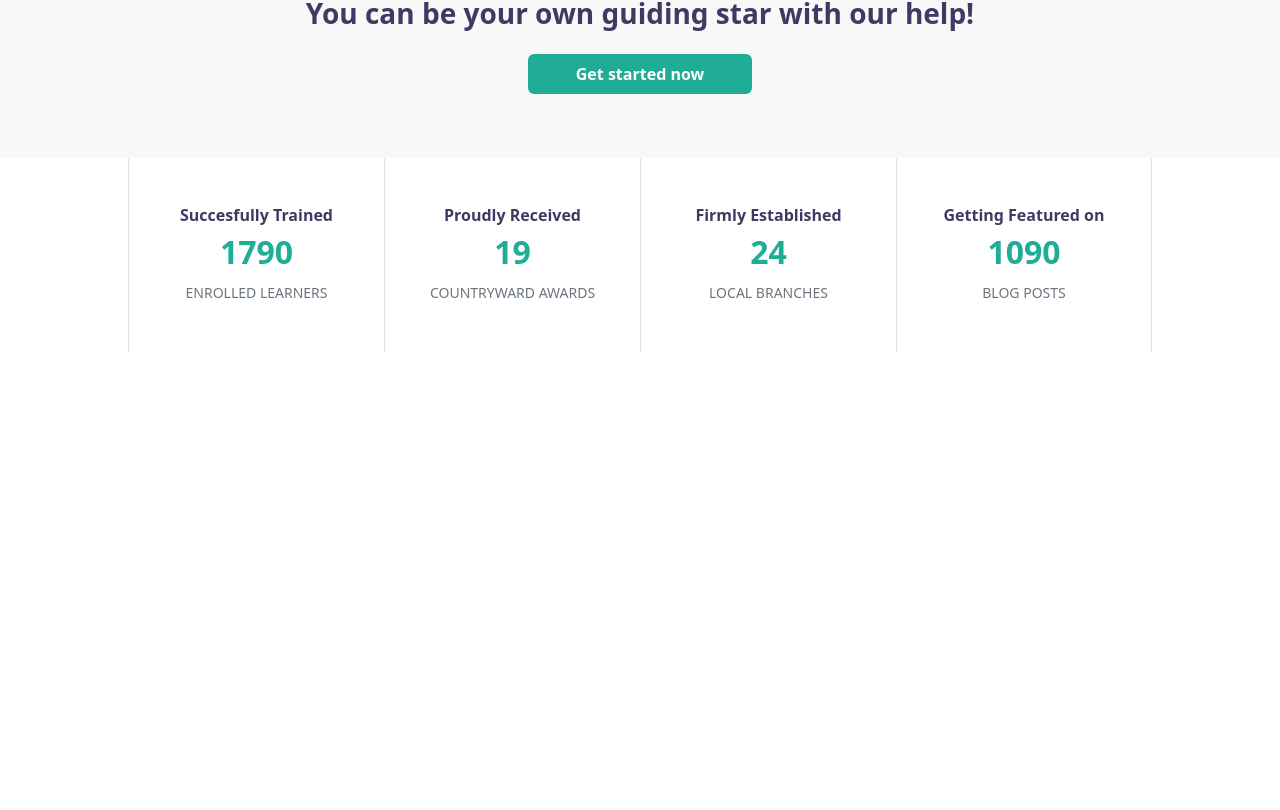
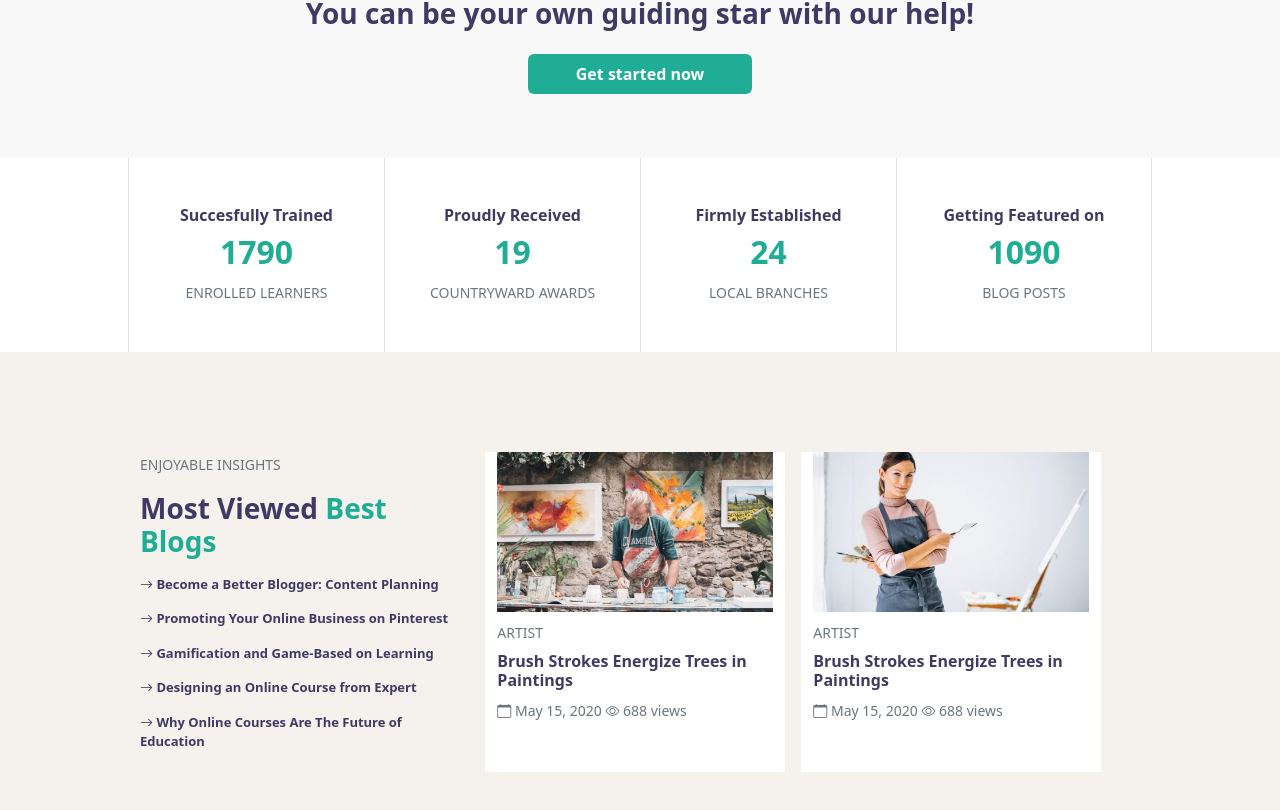
Before and after one commit to janeloraineflores/proj-html-vuejs, a Vue app: page / in a window 1280 px wide. Shown: the part 3207-4017 px from the top of the page. Before the commit the page ends 3559 px from the top, so only its background shows below. Built offline with nearby package versions, Linux system fonts and the light colour scheme.

Commit message:
Aggiunto fifth section main

```diff
--- a/src/components/MainComponent.vue
+++ b/src/components/MainComponent.vue
@@ -482,6 +482,82 @@
             </div>
         </section>
 
+        <!-- fifth section main -->
+        <section class="fifth-section-main">
+            <div class="my-container">
+                <div class="row">
+                    <div class="col-4 ">
+                        <small class="text-uppercase text-secondary">
+                            Enjoyable Insights
+                        </small>
+                        <h3 class="fw-bold my-3">
+                            Most Viewed
+                            <span>
+                                Best Blogs
+                            </span>
+                        </h3>
+                        <ul class="list-unstyled">
+                            <li>
+                                <i class="bi bi-arrow-right"></i> Become a Better Blogger: Content Planning
+                            </li>
+                            <li>
+                                <i class="bi bi-arrow-right"></i> Promoting Your Online Business on Pinterest
+                            </li>
+                            <li>
+                                <i class="bi bi-arrow-right"></i> Gamification and Game-Based on Learning
+                            </li>
+                            <li>
+                                <i class="bi bi-arrow-right"></i> Designing an Online Course from Expert
+                            </li>
+                            <li>
+                                <i class="bi bi-arrow-right"></i> Why Online Courses Are The Future of Education
+                            </li>
+                        </ul>
+                    </div>
+
+                    <div class="col-3 bg mx-3 ">
+                        <div class="fifth-image-container">
+                            <img src="../assets/img/artist-blog-03-480x352.jpeg" alt="">
+                        </div>
+                        <div class="my-2 ">
+                            <small class="text-uppercase text-secondary">
+                                Artist
+                            </small>
+                            <h6 class="fw-bold my-2">
+                                Brush Strokes Energize Trees in Paintings
+                            </h6>
+                            <small class="text-secondary">
+                                <i class="bi bi-calendar"></i> May 15, 2020
+                                <span class="text-secondary">
+                                    <i class="bi bi-eye"></i> 688 views
+                                </span>
+                            </small>
+                        </div>
+                    </div>
+
+                    <div class="col-3  bg ">
+                        <div class="fifth-image-container">
+                            <img src="../assets/img/artist-blog-01-480x352.jpg" alt="">
+                        </div>
+                        <div class="my-2 ">
+                            <small class="text-uppercase text-secondary">
+                                Artist
+                            </small>
+                            <h6 class="fw-bold my-2">
+                                Brush Strokes Energize Trees in Paintings
+                            </h6>
+                            <small class="text-secondary">
+                                <i class="bi bi-calendar"></i> May 15, 2020
+                                <span class="text-secondary">
+                                    <i class="bi bi-eye"></i> 688 views
+                                </span>
+                            </small>
+                        </div>
+                    </div>
+                </div>
+            </div>
+        </section>
+
     </main>
 </template>
 
@@ -585,4 +661,38 @@
             color: #20ad96;
         }
     }
+
+    .fifth-section-main {
+        padding: 100px 0;
+        background-color: #F5F1ED;
+        height: 500px;
+
+        li {
+            font-size: 13px;
+            color: #3F3A64;
+            font-weight: bold;
+            margin-bottom: 15px;
+        }
+        .fifth-image-container {
+            width: 100%;
+            height: 50%;
+
+            img {
+                width: 100%;
+                height: 100%;
+                object-fit: cover;
+            }
+        }
+
+        .bg {
+            width: 300px;
+            background-color: white;
+        }
+
+
+
+
+
+
+    }
 </style>
```
